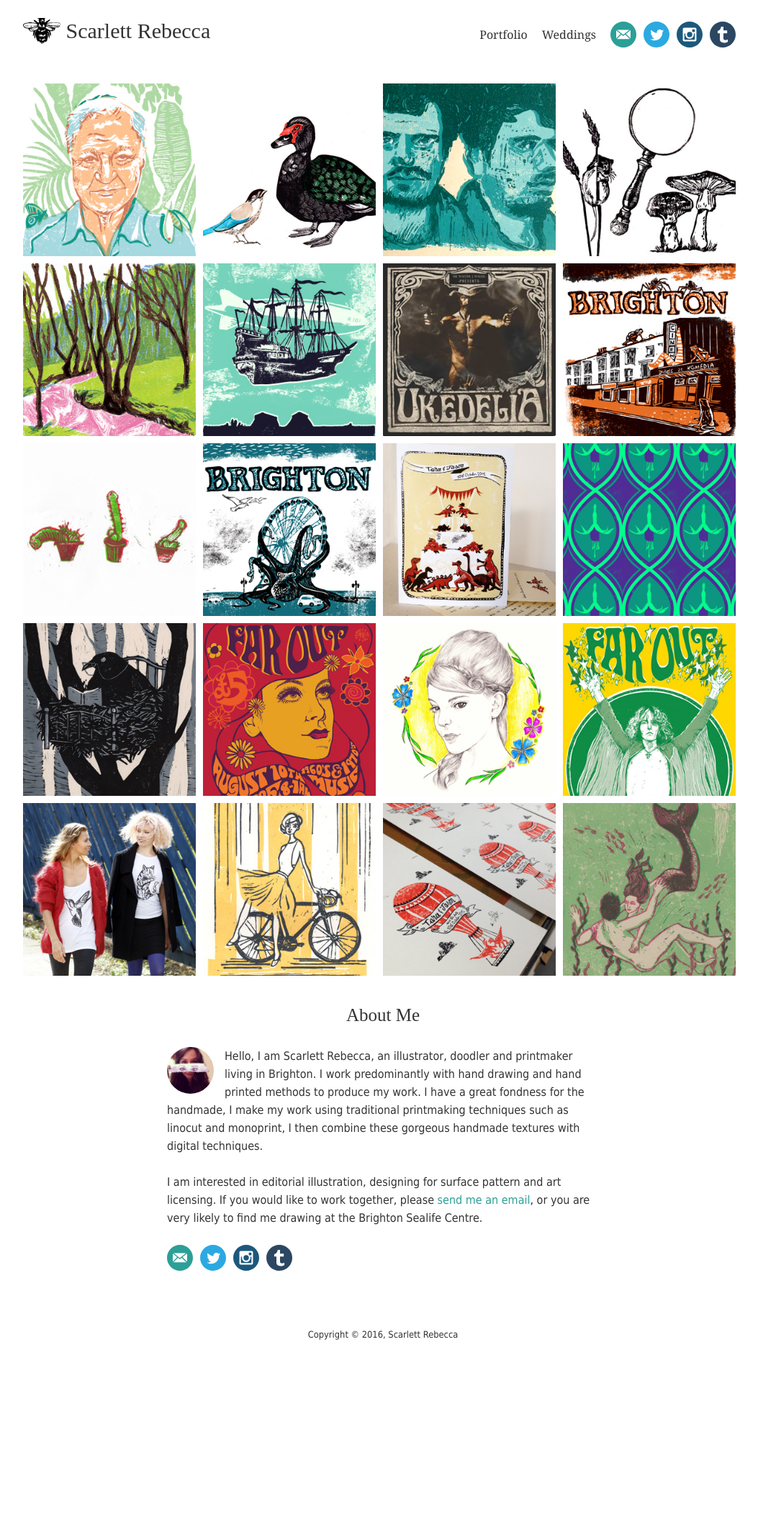
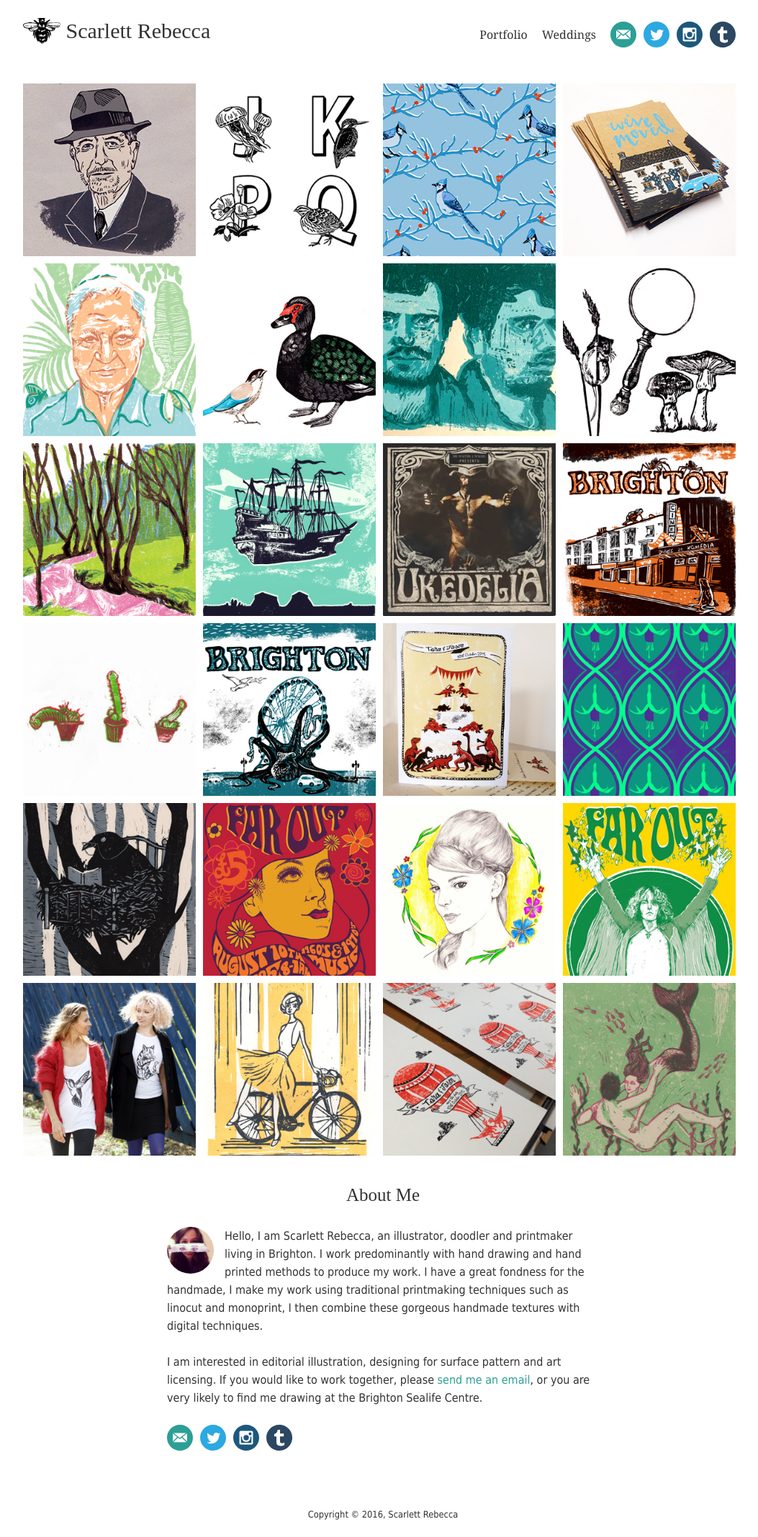
Before and after one commit to scarlettrebecca/website, a Jekyll site: the page built from pages/home.html, in a window 1280 px wide. Shown: the whole page at 72% size, without its empty margins (108-1161 px from the left). Built offline with Jekyll 4.4.1, drawn with Linux system fonts in a browser that asks for light colours; some web fonts are replaced; before the commit the page ends 1886 px from its top, so only the background shows below that.

Commit message:
Update work.yml

```diff
--- a/_data/work.yml
+++ b/_data/work.yml
@@ -7,6 +7,18 @@
 #
 # Images should be 300x300px dimensions, and saved
 # for web (ideally as JPEG files)
+
+- image: leonard-cohen.jpg
+  label: Leonard Cohen portrait
+
+- image: wildlife-alphabet.jpg
+  label: A-Z British Wildlife lino print
+
+- image: bluejays-pattern.jpg
+  label: Bluejay repeat pattern
+
+- image: change-of-address-cards.jpg
+  label: Change of Address printed cards
 
 - image: david-attenborough.jpg
   label: David Attenborough portrait
```
